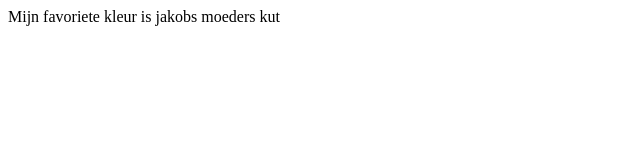
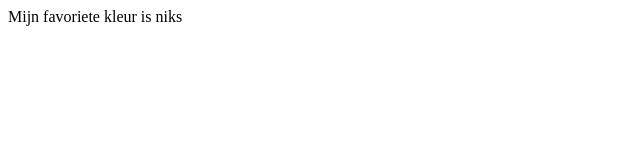
Before and after one commit to jjaakkkoobb/134234-jakob-schneiders-h4, a plain HTML site: page index.html in a window 1280 px wide. Shown: the whole page, without its empty margins (0-640 px from the left). Drawn offline with Linux system fonts and the light colour scheme.

Commit message:
Update index.html

```diff
--- a/index.html
+++ b/index.html
@@ -9,7 +9,8 @@
 </head>
 
 <body>
-  Mijn favoriete kleur is jakobs moeders kut
+  Mijn favoriete kleur is niks
+
 </body>
 
 </html>
```
